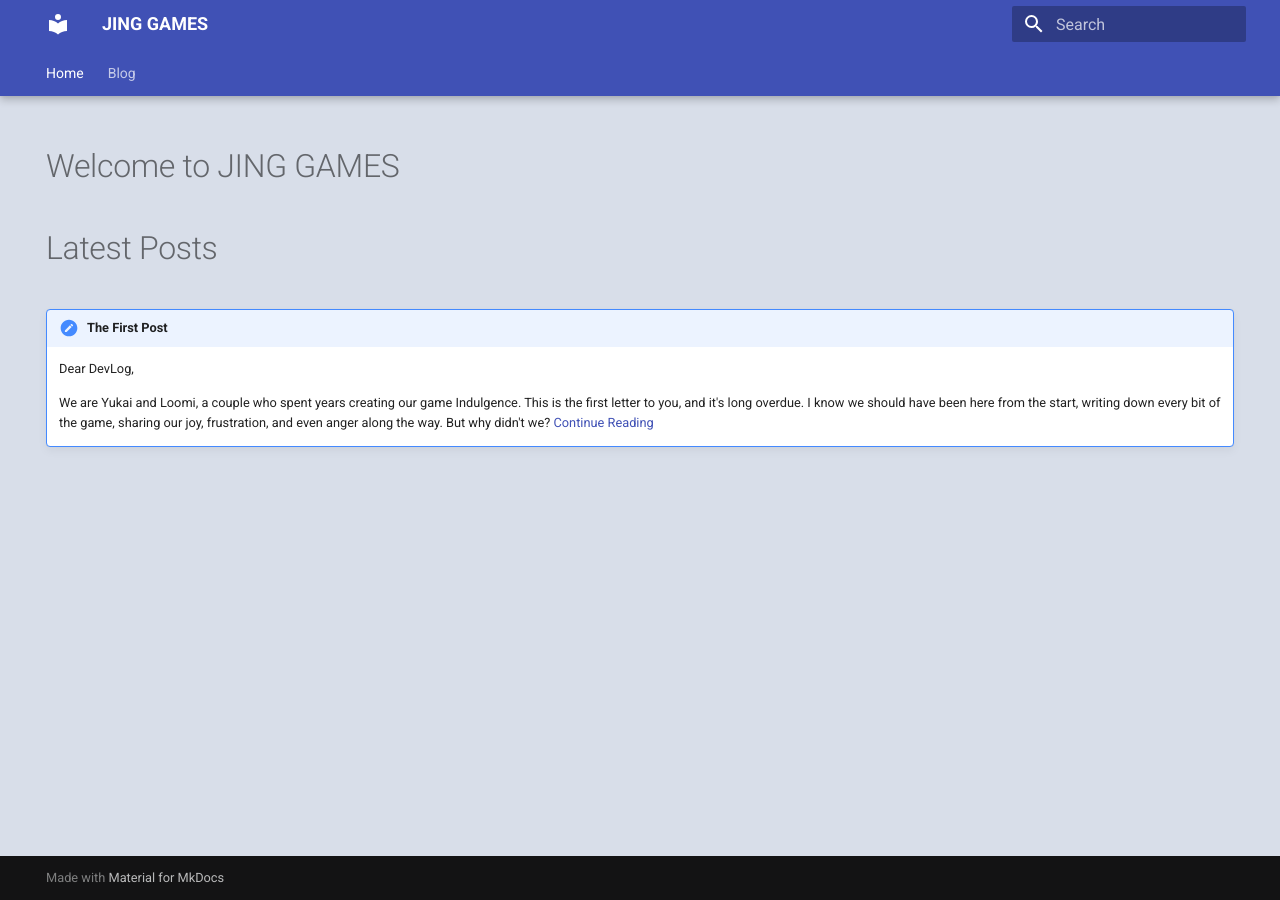
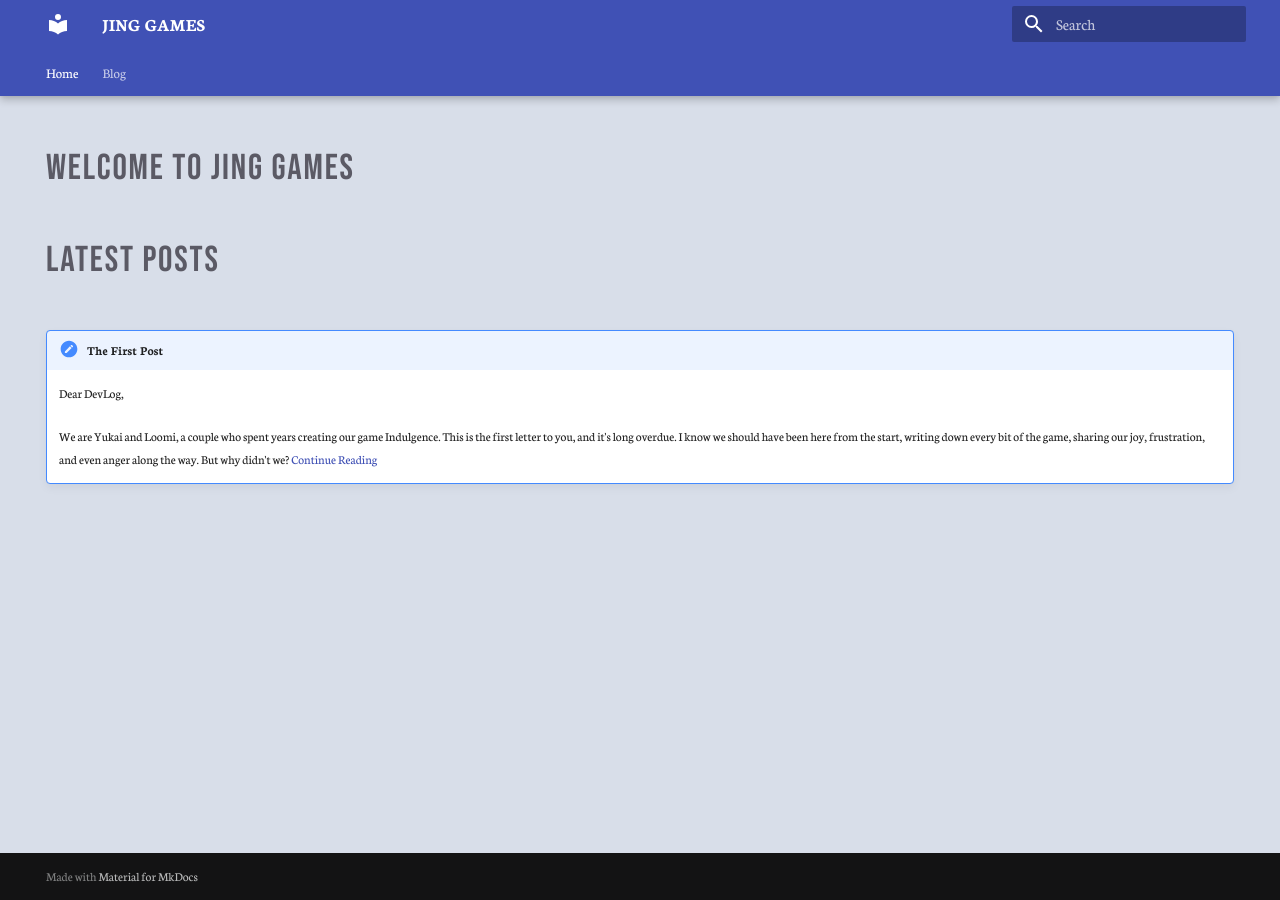
Before and after one commit to MatrixBai/jing_games_site, an MkDocs documentation site: the page built from docs/index.md, in a window 1280 px wide. Built offline with MkDocs 1.6.1 and Material for MkDocs 9.7.7, drawn with Linux system fonts in a browser that asks for light colours.

Commit message:
Update fonts and typography for blog and docs
Enhanced the site's typography by importing Neuton and Bebas Neue fonts, applying custom styles for main text, headings, and metadata in extra.css. Updated mkdocs.yml to set Neuton as the main text font and Roboto Mono for code blocks, improving readability and visual consistency.

```diff
--- a/docs/stylesheets/extra.css
+++ b/docs/stylesheets/extra.css
@@ -1,3 +1,55 @@
+/* Import Neuton for redundancy and custom weights */
+@import url('https://fonts.googleapis.com/css2?family=Neuton:wght@400;700&display=swap');
+
+@import url('https://fonts.googleapis.com/css2?family=Bebas+Neue&display=swap');
+
+/* Import VCR OSD Mono for headings/metadata (host locally or use a system font like Courier New) */
+@font-face {
+    font-family: 'VCR OSD Mono';
+    src: url('/fonts/VCR_OSD_Mono.woff2') format('woff2');
+}
+
+/* Main text style for blog posts */
+.md-typeset {
+    font-family: 'Neuton', serif;
+    font-size: 1.15rem; /* ~23px, based on Material’s 1rem = 20px */
+    line-height: 1.8; /* Comfortable for reading */
+}
+
+/* Paragraphs */
+.md-typeset p {
+    margin-bottom: 1.5em;
+}
+
+/* Headings with retro monospaced font */
+.md-typeset h1 {
+    font-family: 'Bebas Neue', 'Courier New', monospace;
+    font-size: 1.8rem;
+    color: #5b5a65;
+    letter-spacing: 0.05em;
+}
+
+/* Blog metadata (author, date) */
+.md-typeset .mdx-author,
+.md-typeset .mdx-date {
+    font-family: 'Bebas Neue', 'Courier New', monospace;
+    font-size: 0.9rem;
+    color: #b3b3b3;
+}
+
+/* Responsive adjustments for mobile */
+@media screen and (max-width: 768px) {
+    .md-typeset {
+        font-size: 1rem; /* Smaller for mobile */
+    }
+    .md-typeset h1 {
+        font-size: 1.5rem;
+    }
+    .md-typeset h2 {
+        font-size: 1.2rem;
+    }
+}
+
 :root
 {
     --dark0:  #2e3440;
--- a/mkdocs.yml
+++ b/mkdocs.yml
@@ -3,6 +3,9 @@
 
 theme:
   name: material
+  font:
+    text: Neuton # Set Neuton as the main text font
+    code: Roboto Mono # For code blocks
   custom_dir: overrides
   features:
     - navigation.path
```
